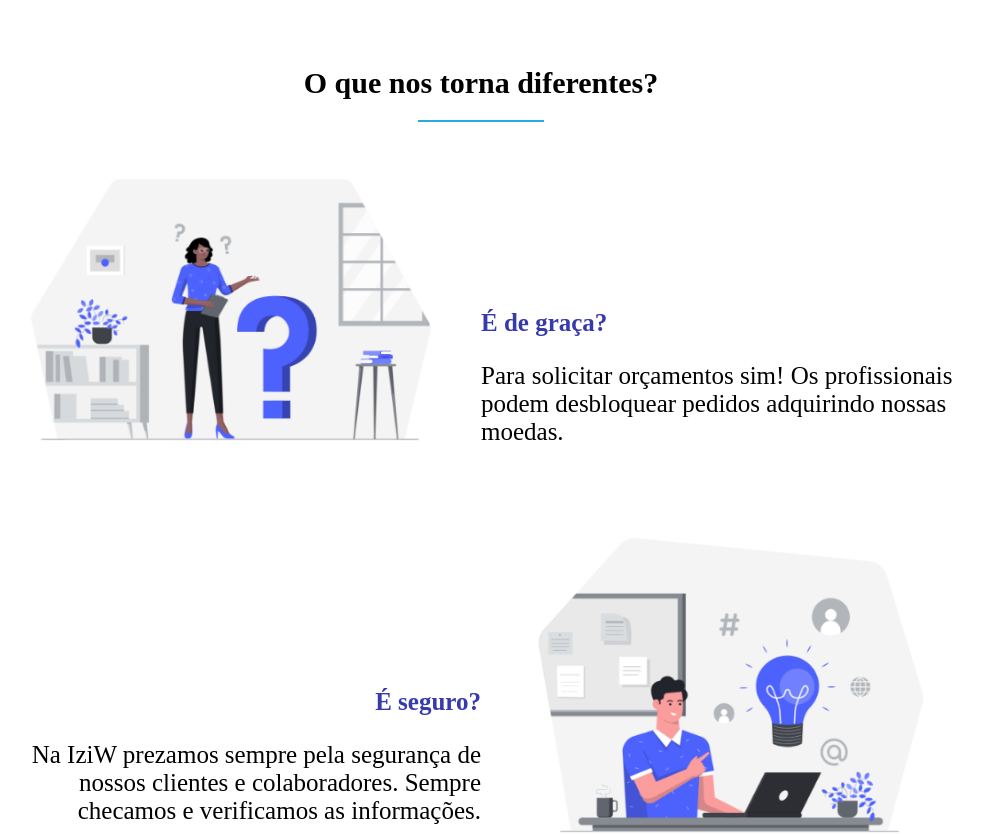
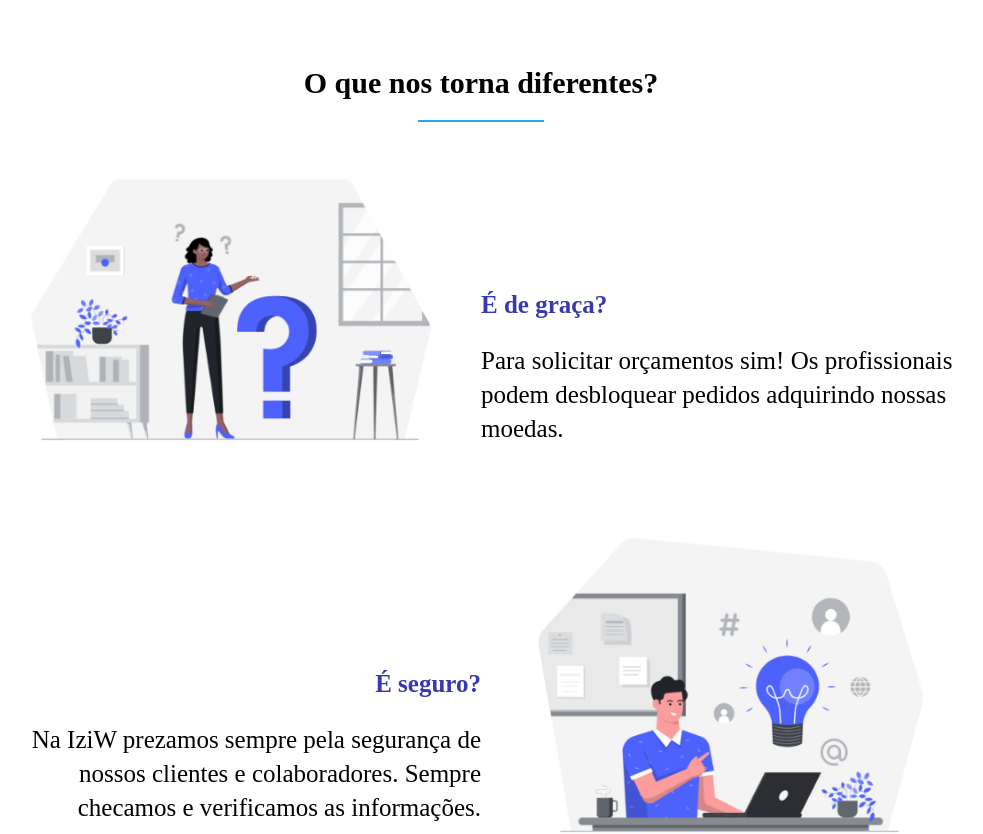
Before and after one commit to CarlosEduLima/test-site, a Next.js app: page / in a window 1280 px wide. Shown: the top 834 px of the page, without its empty margins (159-1142 px from the left). Built offline with nearby package versions, Linux system fonts and the light colour scheme.

Commit message:
fix: specify line-height

```diff
--- a/src/UI/components/whatMakesUsDifferent/styles.ts
+++ b/src/UI/components/whatMakesUsDifferent/styles.ts
@@ -1,53 +1,54 @@
-import styled from 'styled-components'
-import colors from '../../../utils/colors'
-import fonts from '../../../utils/fonts'
-import NextImage from 'next/image'
+import styled from 'styled-components';
+import colors from '../../../utils/colors';
+import fonts from '../../../utils/fonts';
+import NextImage from 'next/image';
 
 export const Title = styled.h1`
   font-family: ${fonts.extraBold};
   color: ${colors.black};
   font-size: 30px;
-`
+`;
 export const Container = styled.div`
   margin: 45.5px auto 64px auto;
   display: flex;
   flex-direction: column;
   justify-content: center;
   align-items: center;
-`
+`;
 export const Divider = styled.div`
   width: 124px;
   height: 0;
   border: 1px solid ${colors.LightBlue};
-`
+`;
 export const ContentLine = styled.div`
   display: flex;
   flex-direction: row;
   justify-content: flex-end;
   align-items: center;
-`
+`;
 export const SubContent = styled.div`
   align-self: flex-end;
   flex: 1;
   max-width: 500px;
-`
+`;
 export const SubContentLeft = styled(SubContent)`
   text-align: right;
-`
+`;
 export const SubContentRight = styled(SubContent)`
   text-align: left;
-`
+`;
 export const SubTitle = styled.h1`
   font-size: 25px;
   font-family: ${fonts.bold};
   color: ${colors.purple};
-`
+`;
 export const Text = styled.p`
   font-size: 25px;
+  line-height: 34px;
   font-family: ${fonts.heading};
   color: ${colors.black};
   margin-bottom: 55px;
-`
+`;
 export const StyledLink = styled.a`
   font-size: 25px;
   font-family: ${fonts.heading};
@@ -55,7 +56,7 @@ export const StyledLink = styled.a`
   text-decoration: none;
   text-decoration: underline;
   cursor: pointer;
-`
+`;
 export const Image = styled(NextImage)`
   width: 545px;
-`
+`;
```
